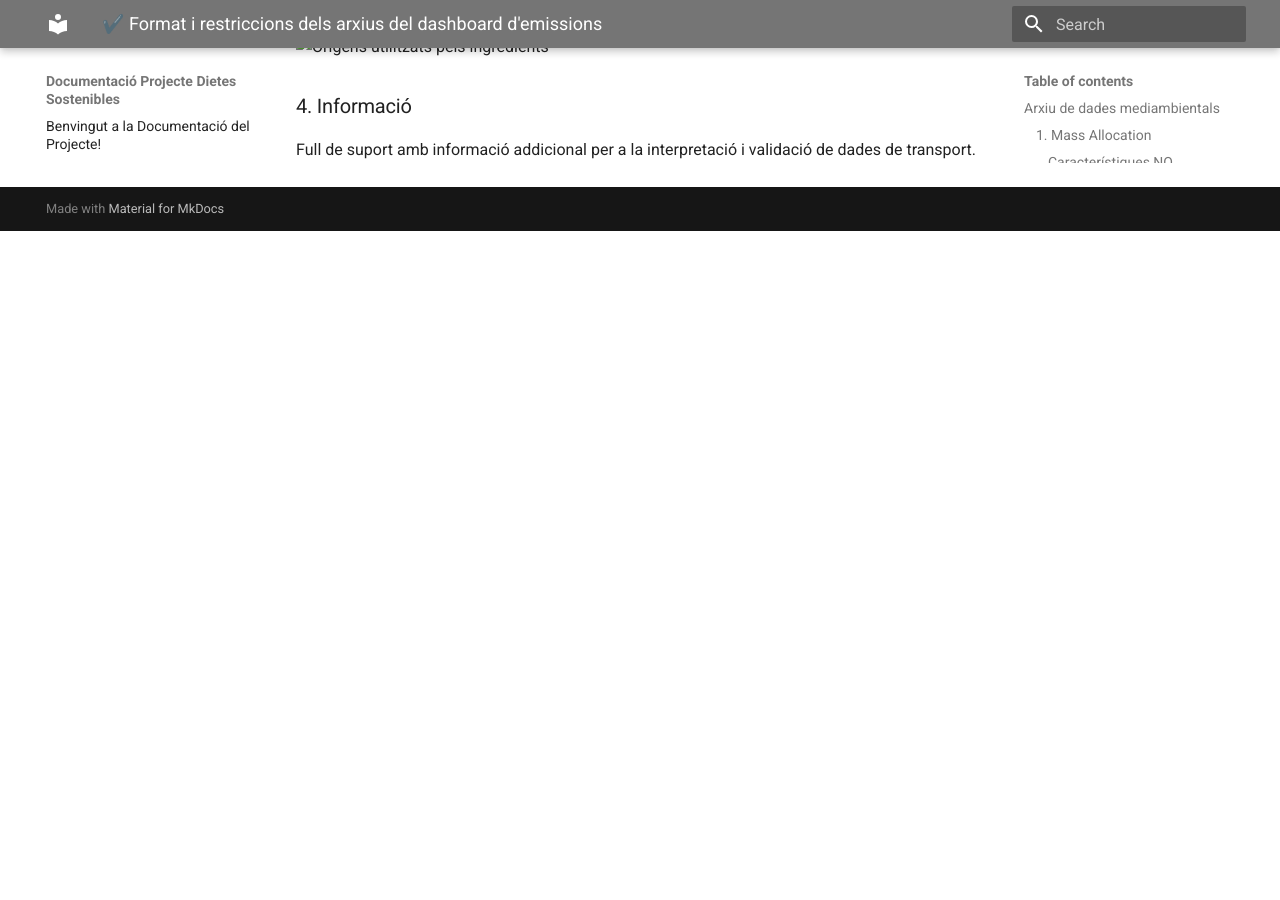
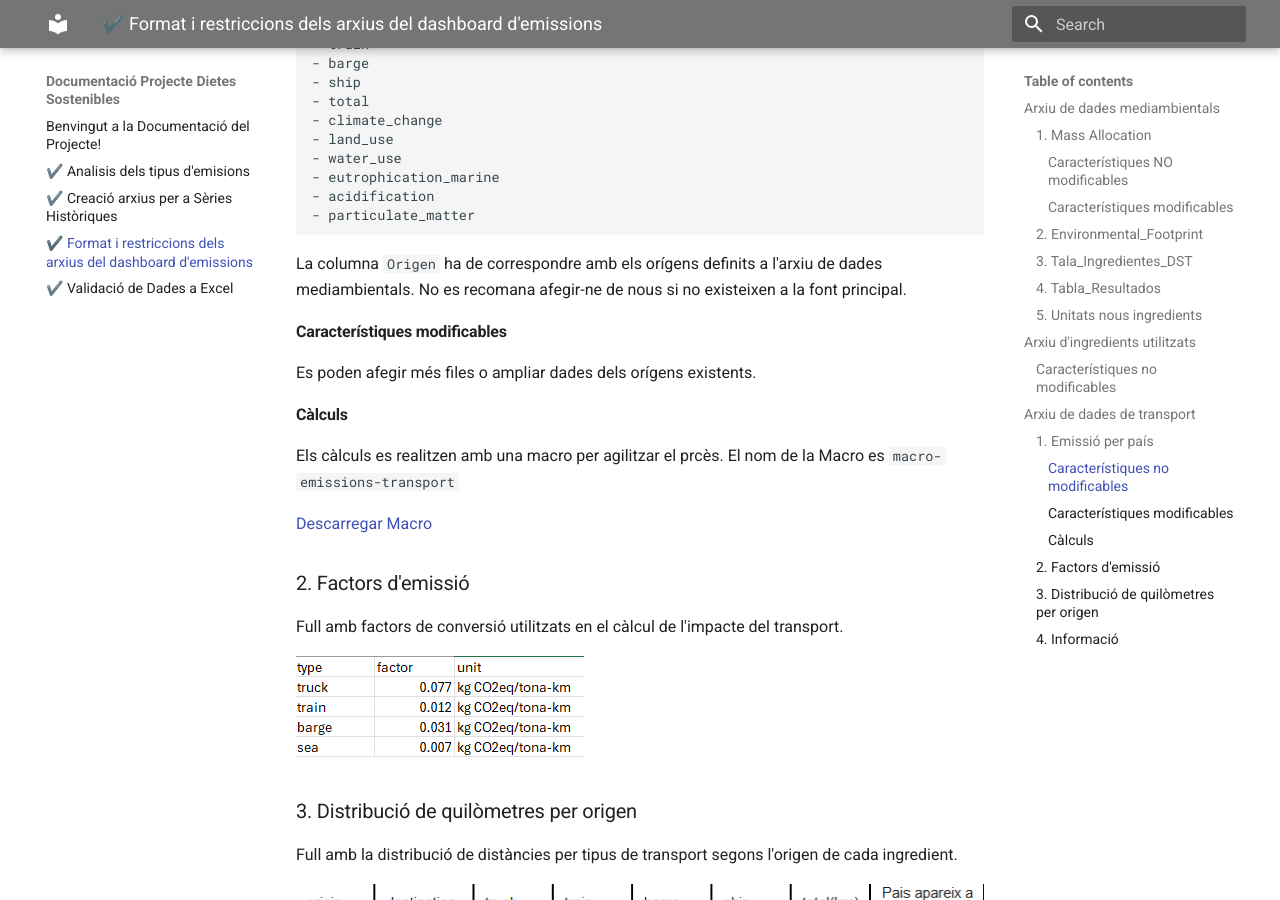
Before and after one commit to DietesSostenibles/dietes-sostenibles-documentacio, an MkDocs documentation site: the page built from docs/funcionament-format-excels.md, in a window 1280 px wide and 900 px high, scrolled down 3900 px. Built offline with MkDocs 1.6.1 and Material for MkDocs 9.7.7, drawn with Linux system fonts in a browser that asks for light colours; before the commit the page ends 4131 px from its top, so only the background shows below that.

Commit message:
feature: afeigida macro, arreglades rutes imgs

````diff
--- a/docs/funcionament-format-excels.md
+++ b/docs/funcionament-format-excels.md
@@ -75,11 +75,11 @@ Vam haver d'extreure dades d'un arxiu anomenat `dades_Agribalyse`, ja que hi hav
 
 Aquí es recullen les unitats dels nous ingredients per a cada emissió predeterminada:
 
-![Taula Unitats dels ingredients que pertanyen a l'arxiu Agribalyse](/docs/img/emissions/taula-unitats-nous.png)
+![Taula Unitats dels ingredients que pertanyen a l'arxiu Agribalyse](./img/emissions/taula-unitats-nous.png)
 
 Aquí es mostra informació complementària sobre aquests ingredients:
 
-![Taula informativa dels ingredients que pertanyen a l'arxiu Agribalyse](/docs/img/emissions/taula-info-nous-ing.png)
+![Taula informativa dels ingredients que pertanyen a l'arxiu Agribalyse](./img/emissions/taula-info-nous-ing.png)
 
 ## Arxiu d'ingredients utilitzats
 
@@ -95,7 +95,7 @@ Les capçaleres no es poden modificar:
 - prop
 ```
 
-![Ingredients Utilitzats](/docs/img/emissions/ingredients-used.png)
+![Ingredients Utilitzats](./img/emissions/ingredients-used.png)
 
 ## Arxiu de dades de transport
 
@@ -107,7 +107,7 @@ L'arxiu es divideix en 4 fulls diferents, descrits en el mateix ordre que es tro
 
 El càlcul està separat pels tipus de transport necessaris per arribar a Espanya, segons el país de procedència.
 
-![Separació dels km per tipus de transport](/docs/img/emissions/separaci-km-calcul.png)
+![Separació dels km per tipus de transport](./img/emissions/separaci-km-calcul.png)
 
 Hi ha països amb dades buides. Això indica que, per als ingredients seleccionats, aquests països no s'utilitzen com a procedència.
 
@@ -137,17 +137,23 @@ La columna `Origen` ha de correspondre amb els orígens definits a l'arxiu de da
 
 Es poden afegir més files o ampliar dades dels orígens existents.
 
+#### Càlculs
+
+Els càlculs es realitzen amb una macro per agilitzar el prcès. El nom de la Macro es `macro-emissions-transport`
+
+[Descarregar Macro](https://drive.google.com/drive/folders/1HJ7q8u6ZCWGBks0cR9Pcr28xWqqdXVOn)
+
 ### 2. Factors d'emissió
 
 Full amb factors de conversió utilitzats en el càlcul de l'impacte del transport.
 
-![Factors de conversió per transport](/docs/img/emissions/factors-converssio.png)
+![Factors de conversió per transport](./img/emissions/factors-converssio.png)
 
 ### 3. Distribució de quilòmetres per origen
 
 Full amb la distribució de distàncies per tipus de transport segons l'origen de cada ingredient.
 
-![Orígens utilitzats pels ingredients](/docs/img/emissions/km-dividits.png)
+![Orígens utilitzats pels ingredients](./img/emissions/km-dividits.png)
 
 ### 4. Informació
 
````
